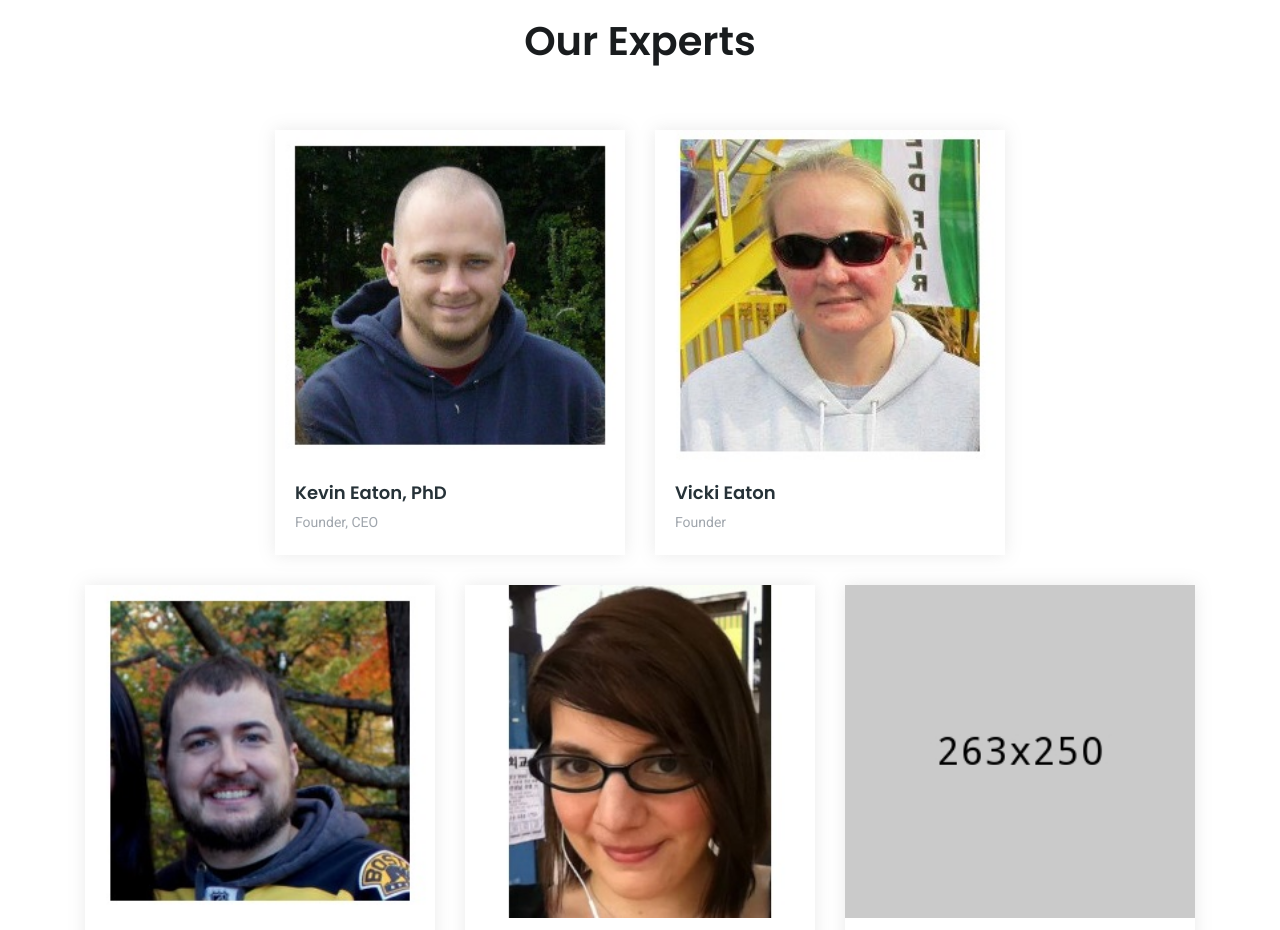
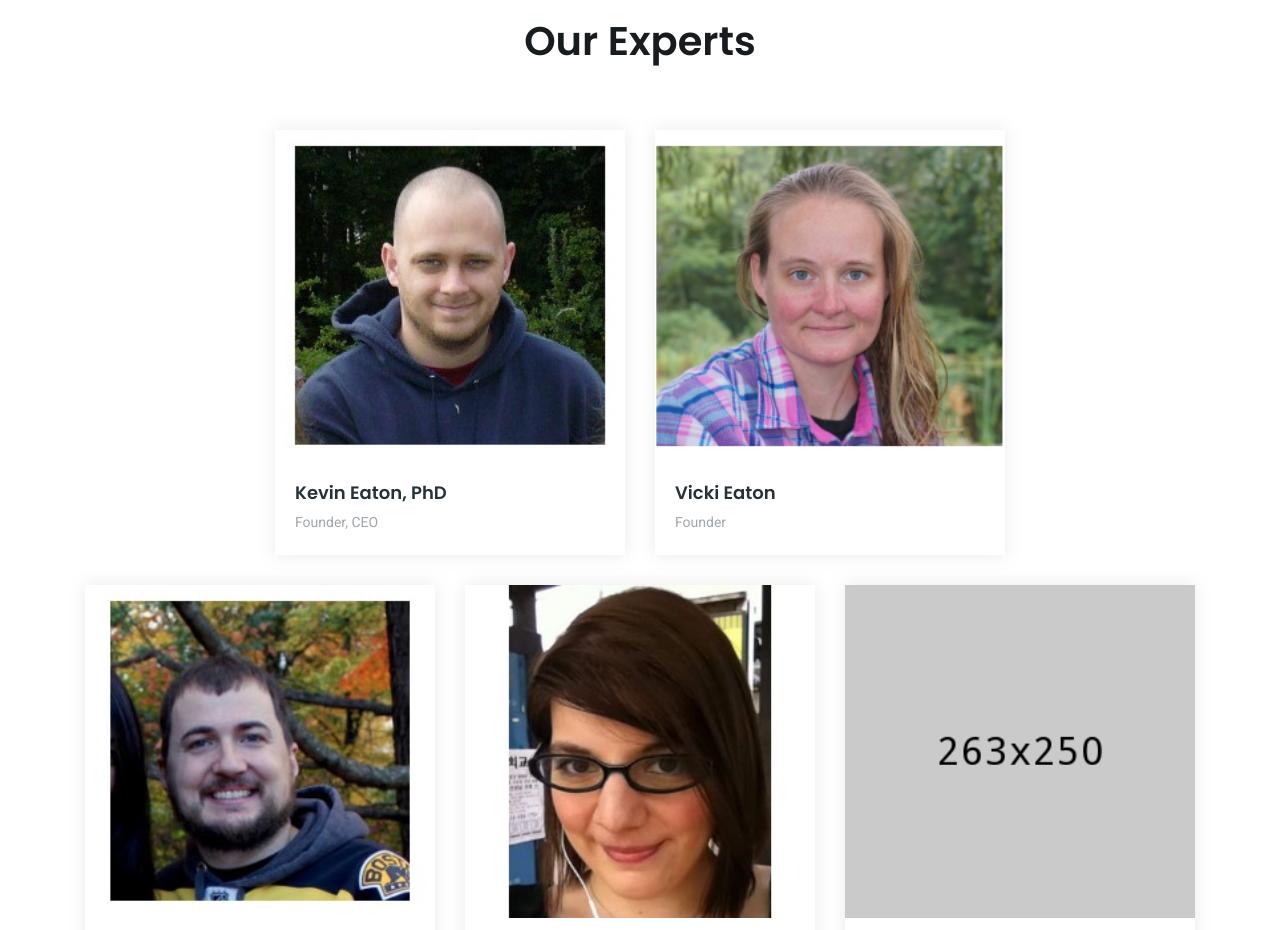
Before and after one commit to TreelightSoftware/site, a website: page src/index.html in a window 1280 px wide. Shown: the part 2006-2936 px from the top of the page. Drawn offline with Linux system fonts and the light colour scheme; files whose address does not match are found by name.

Commit message:
changed vicki's picture

```diff
--- a/src/index.html
+++ b/src/index.html
@@ -189,7 +189,7 @@
         <div class="col-lg-4 col-md-6 col-xs-12">
           <div class="single-team">
             <div class="team-thumb">
-              <img src="img/team/vicki.jpg" alt="">
+              <img src="img/team/vicki.png" alt="">
             </div>
             <div class="team-details">
               <div class="team-inner">
```
Also changed, not shown: README.md, src/img/team/vicki.jpg (deleted), src/img/team/vicki.png (added).
